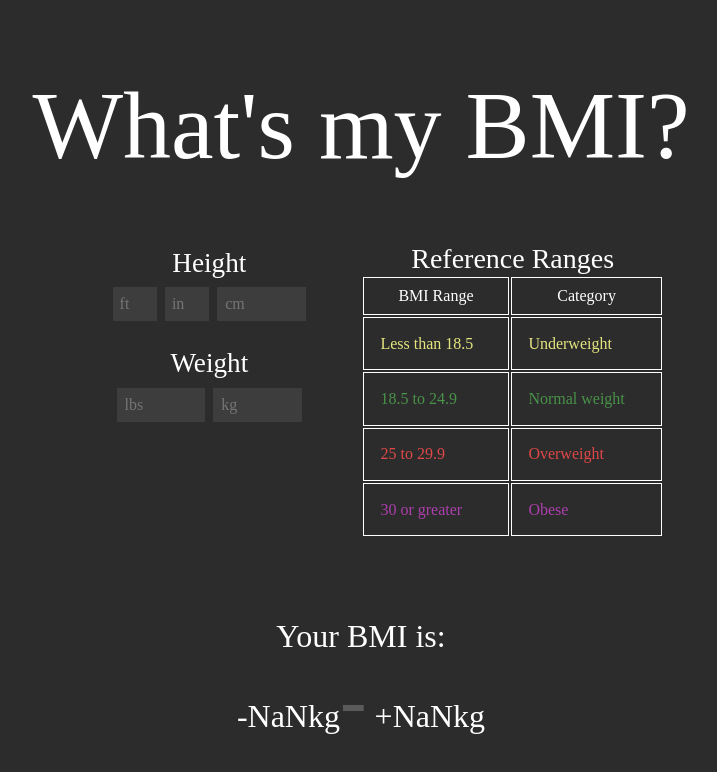
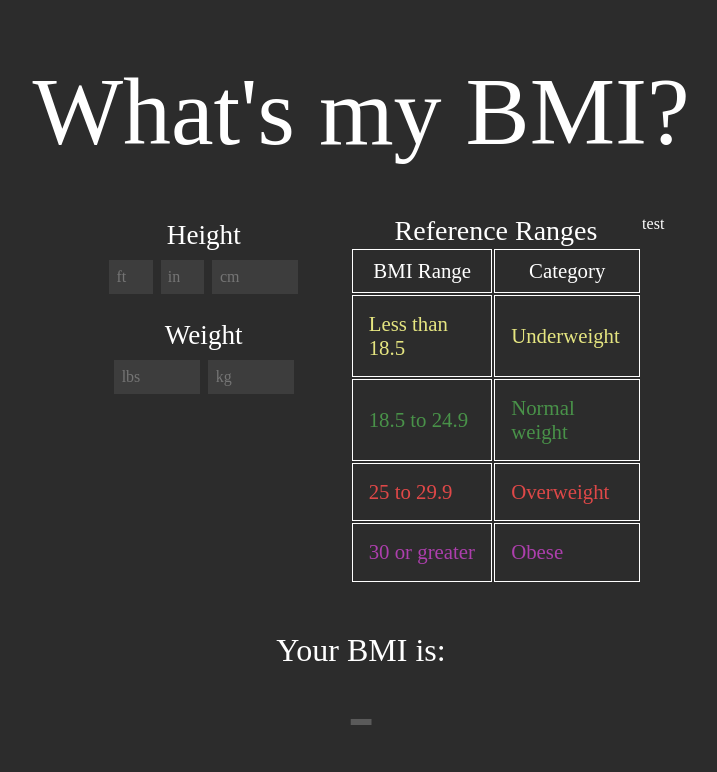
Before and after one commit to andrewkay6/bmi_calculator, a React (Create React App) app: page / in a window 1280 px wide. Shown: the top 772 px of the page, without its empty margins (279-996 px from the left). Built offline with nearby package versions, Linux system fonts and the light colour scheme; a web font is replaced by a local one.

Commit message:
Created a new module for calculating BMI ranges and separated the results container into its own component

```diff
--- a/src/App.css
+++ b/src/App.css
@@ -106,6 +106,9 @@ input[type="text"] {
 .tableContainer{
   width:50%;
 }
+.nextRanges{
+  width:50%;
+}
 
 .bmiResult{
 
@@ -159,6 +162,7 @@ td,th{
   border-color: white;
   justify-content: center;
   font-weight: normal;
+  font-size: 130%;
 
 }
 td{
--- a/src/App.js
+++ b/src/App.js
@@ -4,6 +4,8 @@ import { useState } from 'react';
 import HeightInput from './HeightInput';
 import WeightInput from './WeightInput';
 import BMIRangeTable from './BMIRangeTable';
+import NextBMIRange from './NextBMIRange';
+import BMIResultContainer from './BMIResultContainer';
 
 
 const generateBMIColor = (heightContents, weightContents) => {
@@ -25,92 +27,6 @@ const generateBMIColor = (heightContents, weightContents) => {
     return "purple";
   }
 
-}
-
-const kgToLbs = (kg) => {
-  let lbs = parseFloat(kg) * 2.205;
-  let lbsRounded = Math.round(lbs * 100) / 100;
-  return lbsRounded.toString();
-}
-
-const lbsToKg = (lb) => {
-  let kg = parseFloat(kg) * 2.205;
-  let kgRounded = Math.round(kg * 100) / 100;
-  return kgRounded.toString();
-}
-const getGreaterWeightCategoryValue = (heightContents, weightContents) => {
-  let BMI = parseFloat(calculateBMI(heightContents, weightContents));
-  let upperBMI = parseFloat(getUpperBMI(heightContents, weightContents));
-  let weight = parseFloat(weightContents['metricWeight']['kg']);
-
-  if (BMI > 30){
-    return "-";
-  }
-
-  let upperWeight = bmiToWeight(upperBMI, heightContents, weightContents);
-  return upperWeight - weight;
-
-
-}
-
-const bmiToWeight = (BMI, heightContents, weightContents) => {
-  let heightInMeters = parseFloat(heightContents['metricHeight']['cm']) / 100.0;
-  let result = (parseFloat(BMI) * Math.pow(heightInMeters, 2));
-
-  return Math.round(result * 100) / 100;
-
-}
-const getLesserWeightCategoryValue = (heightContents, weightContents) => {
-  let BMI = parseFloat(calculateBMI(heightContents, weightContents));
-  let lowerBMI = parseFloat(getLowerBMI(heightContents, weightContents));
-  let weight = parseFloat(weightContents['metricWeight']['kg']);
-
-  if (BMI < 18.5){
-    return "-"
-  }
-
-  let lowerWeight = bmiToWeight(lowerBMI, heightContents, weightContents);
-  return weight - lowerWeight;
-}
-
-const getUpperBMI = (heightContents, weightContents) => {
-  let BMI = calculateBMI(heightContents, weightContents);
-
-  if (BMI === "-") {
-    return "-";
-  }
-  if (parseFloat(BMI) < 18.5) {
-    return "18.5";
-  }
-  if (parseFloat(BMI) >= 18.5 && parseInt(BMI) < 25) {
-    return "25";
-  }
-  if (parseFloat(BMI) >= 25 && parseInt(BMI) < 30) {
-    return "30";
-  }
-  else {
-    return BMI.toString();
-  }
-
-}
-
-const getLowerBMI = (heightContents, weightContents) => {
-  let BMI = calculateBMI(heightContents, weightContents);
-  if (BMI === "-") {
-    return "-";
-  }
-  if (parseFloat(BMI) < 18.5) {
-    return BMI.toString();
-  }
-  if (parseFloat(BMI) >= 18.5 && parseInt(BMI) < 25) {
-    return "18.49";
-  }
-  if (parseFloat(BMI) >= 25 && parseInt(BMI) < 30) {
-    return "24.99";
-  }
-  else {
-    return BMI.toString();
-  }
 }
 
 const calculateBMI = (heightContents, weightContents) => {
@@ -155,27 +71,35 @@ const App = () => {
           <div className='unitSelection'>
             <label className="header">Height</label>
             <div className='inputsContainer'>
-              <HeightInput heightContents={heightContents} setHeightContents={setHeightContents} />
+              <HeightInput
+              heightContents={heightContents}
+              setHeightContents={setHeightContents}
+              />
             </div>
             <br />
             <label className="header">Weight</label>
             <div className='inputsContainer'>
-              <WeightInput weightContents={weightContents} setWeightContents={setWeightContents} />
+              <WeightInput
+              weightContents={weightContents}
+              setWeightContents={setWeightContents}
+              />
             </div>
           </div>
 
         </div>
         <BMIRangeTable />
+        <NextBMIRange
+        heightContents = {heightContents}
+        weightContents = {weightContents}
+        calculateBMI = {calculateBMI}
+        />
       </div>
-      <div className='resultContainer'>
-        <label className='resultLabel'>Your BMI is: </label><br />
-        <label className='resultLabel'>-{getLesserWeightCategoryValue(heightContents,weightContents)}kg</label>
-        <label className='bmiResult'
-          style={{ color: generateBMIColor(heightContents, weightContents) }}>
-          {calculateBMI(heightContents, weightContents)}
-        </label>
-        <label className='resultLabel'> +{getGreaterWeightCategoryValue(heightContents,weightContents)}kg</label>
-      </div>
+      <BMIResultContainer
+      BMI={calculateBMI(heightContents, weightContents)}
+      bmiColor={generateBMIColor(heightContents, weightContents)}
+      />
+
+
     </div>
   );
 }
--- a/src/BMIRangeTable.js
+++ b/src/BMIRangeTable.js
@@ -1,5 +1,4 @@
 import React from "react";
-
 
 const BMIRangeTable = () => {
 
@@ -30,7 +29,6 @@ const BMIRangeTable = () => {
                     </tr>
                 </tbody>
             </table>
-            <br />
 
         </div>
     );
--- /dev/null
+++ b/src/BMIResultContainer.js
@@ -0,0 +1,16 @@
+import { React } from "react";
+
+const BMIResultContainer = (props) => {
+
+    return (
+        <div className='resultContainer'>
+        <label className='resultLabel'>Your BMI is: </label><br />
+        <label className='bmiResult'
+          style={{ color: props.bmiColor }}>
+          {props.BMI}
+        </label>
+      </div>
+    );
+}
+
+export default BMIResultContainer;
--- /dev/null
+++ b/src/NextBMIRange.js
@@ -0,0 +1,105 @@
+import React from "react";
+
+
+const calculateBMI = () => {
+
+}
+
+let BMI = "-";
+
+const getGreaterWeightCategoryValue = (heightContents, weightContents, calculateBMI) => {
+    let BMI = parseFloat(calculateBMI(heightContents, weightContents, calculateBMI));
+    let upperBMI = parseFloat(getUpperBMI(heightContents, weightContents, calculateBMI));
+    let weight = parseFloat(weightContents['metricWeight']['kg']);
+
+    if (BMI > 30){
+      return "-";
+    }
+
+    let upperWeight = bmiToWeight(upperBMI, heightContents, weightContents);
+    return upperWeight - weight;
+
+
+  }
+
+  const bmiToWeight = (BMI, heightContents) => {
+    let heightInMeters = parseFloat(heightContents['metricHeight']['cm']) / 100.0;
+    let result = (parseFloat(BMI) * Math.pow(heightInMeters, 2));
+
+    return Math.round(result * 100) / 100;
+
+  }
+  const getLesserWeightCategoryValue = (heightContents, weightContents, calculateBMI) => {
+    let BMI = parseFloat(calculateBMI(heightContents, weightContents));
+    let lowerBMI = parseFloat(getLowerBMI(heightContents, weightContents));
+    let weight = parseFloat(weightContents['metricWeight']['kg']);
+
+    if (BMI < 18.5){
+      return "-"
+    }
+
+    let lowerWeight = bmiToWeight(lowerBMI, heightContents, weightContents);
+    return weight - lowerWeight;
+  }
+
+  const getUpperBMI = (heightContents, weightContents, calculateBMI) => {
+    let BMI = calculateBMI(heightContents, weightContents);
+
+    if (BMI === "-") {
+      return "-";
+    }
+    if (parseFloat(BMI) < 18.5) {
+      return "18.5";
+    }
+    if (parseFloat(BMI) >= 18.5 && parseInt(BMI) < 25) {
+      return "25";
+    }
+    if (parseFloat(BMI) >= 25 && parseInt(BMI) < 30) {
+      return "30";
+    }
+    else {
+      return BMI.toString();
+    }
+
+  }
+
+  const getLowerBMI = (heightContents, weightContents, calculateBMI) => {
+    let BMI = calculateBMI(heightContents, weightContents);
+    if (BMI === "-") {
+      return "-";
+    }
+    if (parseFloat(BMI) < 18.5) {
+      return BMI.toString();
+    }
+    if (parseFloat(BMI) >= 18.5 && parseInt(BMI) < 25) {
+      return "18.49";
+    }
+    if (parseFloat(BMI) >= 25 && parseInt(BMI) < 30) {
+      return "24.99";
+    }
+    else {
+      return BMI.toString();
+    }
+  }
+
+const kgToLbs = (kg) => {
+    let lbs = parseFloat(kg) * 2.205;
+    let lbsRounded = Math.round(lbs * 100) / 100;
+    return lbsRounded.toString();
+  }
+
+  const lbsToKg = (lb) => {
+    let kg = parseFloat(kg) * 2.205;
+    let kgRounded = Math.round(kg * 100) / 100;
+    return kgRounded.toString();
+  }
+
+const NextBMIRange = (props) => {
+    BMI = props.calculateBMI(props.heightContents, props.weightContents);
+
+    let returnValue = (<>test</>);
+
+    return returnValue;
+}
+
+export default NextBMIRange;
```
